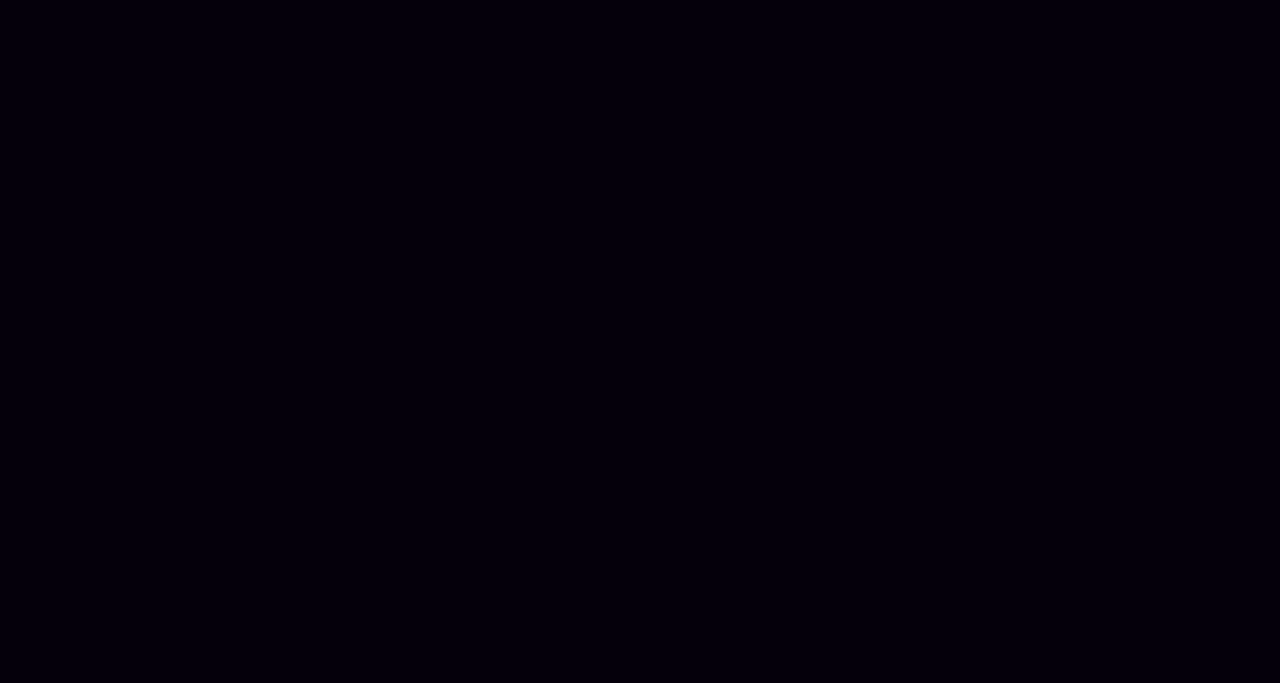
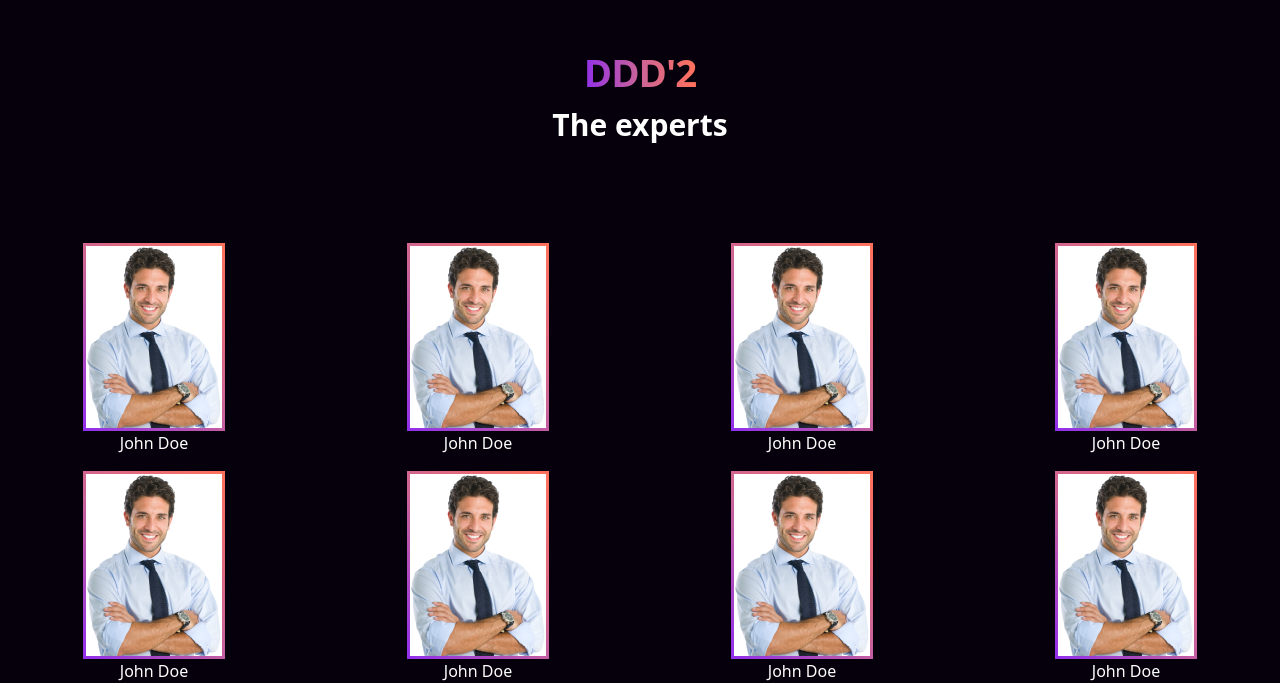
Before and after one commit to Dexignare/dexignare-fontend, a React (Create React App) app: page / in a window 1280 px wide. Shown: the part 1812-2495 px from the top of the page. Before the commit the page ends 1728 px from the top, so only its background shows below. Built offline with nearby package versions, Linux system fonts and the light colour scheme.

Commit message:
experts section completed

```diff
--- a/src/App.js
+++ b/src/App.js
@@ -1,3 +1,4 @@
+import Expert from "./components/Expert";
 import Header from "./Sections/Header";
 import Revo from "./Sections/Revolution";
 
@@ -6,6 +7,7 @@ function App() {
     <div className="h-full bg-dark-900">
       <Header />
       <Revo />
+      <Expert />
     </div>
   );
 }
--- /dev/null
+++ b/src/components/Expert/index.css
@@ -0,0 +1,5 @@
+.gridcol {
+  border: solid 3px transparent;
+  border-image: linear-gradient(45deg, #9130ea, #cb6497, #ff715b);
+  border-image-slice: 1;
+}
--- /dev/null
+++ b/src/components/Expert/index.js
@@ -0,0 +1,70 @@
+import React from "react";
+import stock from "../../assets/stock.png";
+import "./index.css";
+
+const data = [
+  {
+    name: "John Doe",
+    image: stock,
+  },
+  {
+    name: "John Doe",
+    image: stock,
+  },
+  {
+    name: "John Doe",
+    image: stock,
+  },
+  {
+    name: "John Doe",
+    image: stock,
+  },
+  {
+    name: "John Doe",
+    image: stock,
+  },
+  {
+    name: "John Doe",
+    image: stock,
+  },
+  {
+    name: "John Doe",
+    image: stock,
+  },
+  {
+    name: "John Doe",
+    image: stock,
+  },
+];
+
+const Expert = () => {
+  return (
+    <div className="text-center">
+      <h4 className="tracking-tight font-extrabold text-4xl xxxs:text-{5xl} xxs:text-{7xl}  sm:text-4xl lg:text-4xl block text-transparent bg-clip-text bg-gradient-to-r from-violet-500 via-magenta-500 to-bittersweet-500 xl:inline leading-normal">
+        DDD'2
+      </h4>
+      <h2 style={{ color: "white", fontWeight: "700" }} className="text-3xl">
+        The experts
+      </h2>
+      <div className="grid grid-cols-4 gap-4 mt-24">
+        {data.map((item, index) => {
+          return (
+            <div className="text-white" style={{ margin: "auto" }}>
+              <div>
+                <img
+                  className=" gridcol"
+                  style={{ backgroundColor: "white" }}
+                  src={item.image}
+                  alt="nothing"
+                />
+              </div>
+              <p>{item.name}</p>
+            </div>
+          );
+        })}
+      </div>
+    </div>
+  );
+};
+
+export default Expert;
```
Also changed, not shown: src/components/ScrollButton/index.js (+7 -7 lines), src/assets/stock.png (added).
